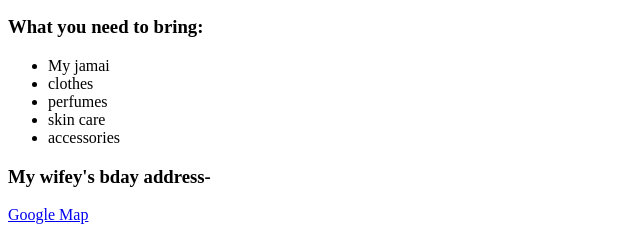
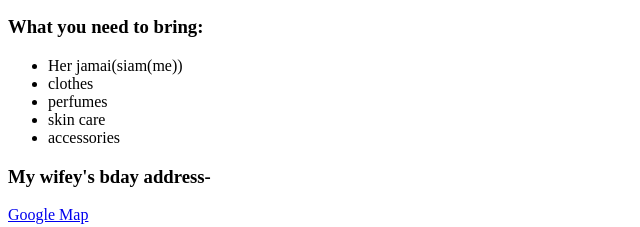
Before and after one commit to shafayet-rahman/lizaojati, a plain HTML site: page webdev/HTML/3.4 Birthday Invite Project/index.html in a window 1280 px wide. Shown: the part 416-643 px from the top of the page, 0-640 px from the left. Drawn offline with Linux system fonts and the light colour scheme.

Commit message:
webdev.update12

```diff
--- a/webdev/HTML/3.4 Birthday Invite Project/index.html
+++ b/webdev/HTML/3.4 Birthday Invite Project/index.html
@@ -7,7 +7,7 @@
 />
 <h3>What you need to bring:</h3>
 <ul>
-  <li>My jamai</li>
+  <li>Her jamai(siam(me))</li>
   <li>clothes</li>
   <li>perfumes</li>
   <li>skin care</li>
```
Also changed, not shown: webdev/Multi-page/4.0 File Paths/Folder1/dog.png (renamed from webdev/Multi-page/4.0 File Paths/dog.png).
